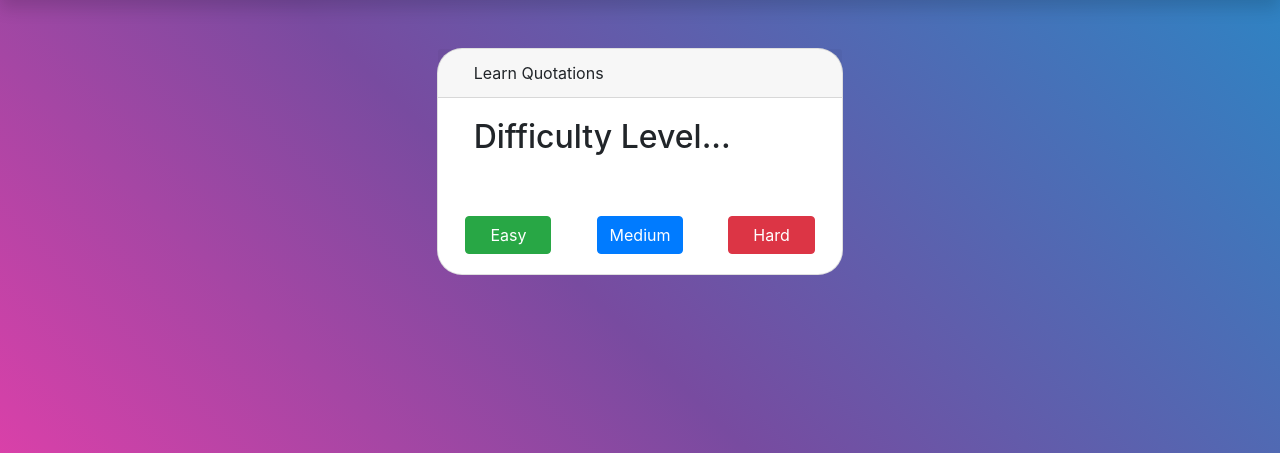
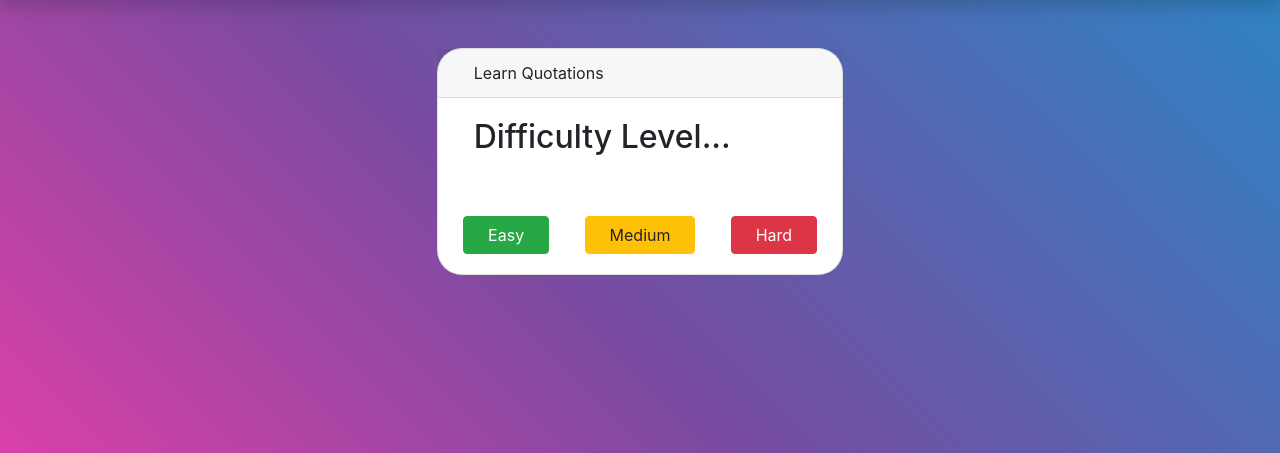
Before and after one commit to CharlieWWW94/Macbeth_webpage, a Flask app: page /select_difficulty in a window 1280 px wide. Shown: the part 56-509 px from the top of the page. Run offline with Flask 2, Linux system fonts and the light colour scheme; some libraries are stand-ins or nearby versions.

Commit message:
Add select_difficulty.html to Flask routing so users can choose the difficulty of the quiz they want to complete.

```diff
--- a/templates/learn_quotations.html
+++ b/templates/learn_quotations.html
@@ -6,7 +6,8 @@
     <div class="row">
         <div class="col-xxl-4 col-xl-3 col-sm-1"></div>
         <div class="col-xxl-4 col-xl-6 col-sm-10 mt-5 bg-light shadow-lg rounded results">
-            <form id="missing_word p-3" action="{{ url_for('learn_quotations', quotations=quotations) }}" method="post">
+            <form id="missing_word p-3" action="{{ url_for('learn_quotations', difficulty=difficulty, quotations=quotations) }}" method="post">
+                {% set x_index = namespace(value=0) %}
                 {% for number in range(quotations['quotations']|length) %}
                     <h1>{{quotations['quotations'][number]['character']}}</h1>
                     <h2>{{number + 1}}</h2>
@@ -15,7 +16,8 @@
                             {% if word != 'X' %}
                                 {{word}}
                             {% else %}
-                                <input type="text" class="form-control-sm col-xs-1 mx-1" name="{{number}}">
+                                <input type="text" class="form-control-sm col-xs-1 mx-1" name="{{x_index.value}}">
+                                {% set x_index.value = x_index.value + 1 %}
                             {% endif %}
                         {% endfor %}
                     </p>
--- a/templates/quiz_results.html
+++ b/templates/quiz_results.html
@@ -31,7 +31,7 @@
             <hr>
             {% endfor %}
         </div>
-        <div class="col-xxl-4 col-xl-3 col-sm-1"><a href="{{url_for('learn_quotations')}}"><button type="button" class="btn btn-primary mt-5">Click to play again</button></a></div>
+        <div class="col-xxl-4 col-xl-3 col-sm-1"><a href="{{url_for('learn_quotations', difficulty=difficulty)}}"><button type="button" class="btn btn-primary mt-5">Click to play again</button></a></div>
     </div>
 </div>
 {% endblock %}
--- a/templates/search_results.html
+++ b/templates/search_results.html
@@ -18,10 +18,11 @@
         <p>{{quotation['quotation']}}</p>
         <p>{{quotation['theme_1']}} {{quotation['theme_2']}} {{quotation['theme_3']}}</p>
         <br>
+            <a href="{{url_for('quick_learn', target_quotation=quotation)}}"><button class="btn btn-warning">Quick Learn</button></a>
             <hr>
             {% endfor %}
         </div>
-        <div class="col-xxl-4 col-xl-3 col-sm-1"><a href="{{url_for('learn_quotations')}}"><button type="button" class="btn btn-primary mt-5">Learn these quotations</button></a></div>
+        <div class="col-xxl-4 col-xl-3 col-sm-1"><a href="{{url_for('select_difficulty')}}"><button type="button" class="btn btn-primary mt-5">Learn these quotations</button></a></div>
     </div>
 </div>
 {% endblock %}
--- a/templates/select_difficulty.html
+++ b/templates/select_difficulty.html
@@ -11,13 +11,13 @@
                 <h2 class="card-title ml-3">Difficulty Level...</h2>
                             <div class="row">
                                 <div class="col d-flex justify-content-center mt-5">
-                                <input type="submit" class="btn btn-success px-4" value="Easy">
+                                <a href="{{url_for('learn_quotations', difficulty='easy')}}"><button class="btn btn-success px-4">Easy</button></a>
                             </div>
                             <div class="col d-flex justify-content-center mt-5">
-                                <input type="submit" class="btn btn-primary" value="Medium">
+                                <a href="{{url_for('learn_quotations', difficulty='medium')}}"><button class="btn btn-warning px-4">Medium</button></a>
                             </div>
                             <div class="col d-flex justify-content-center mt-5">
-                                <input type="submit" class="btn btn-danger px-4" value="Hard">
+                                <a href="{{url_for('learn_quotations', difficulty='hard')}}"><button class="btn btn-danger px-4">Hard</button></a>
                             </div>
                         </div>
 
```
